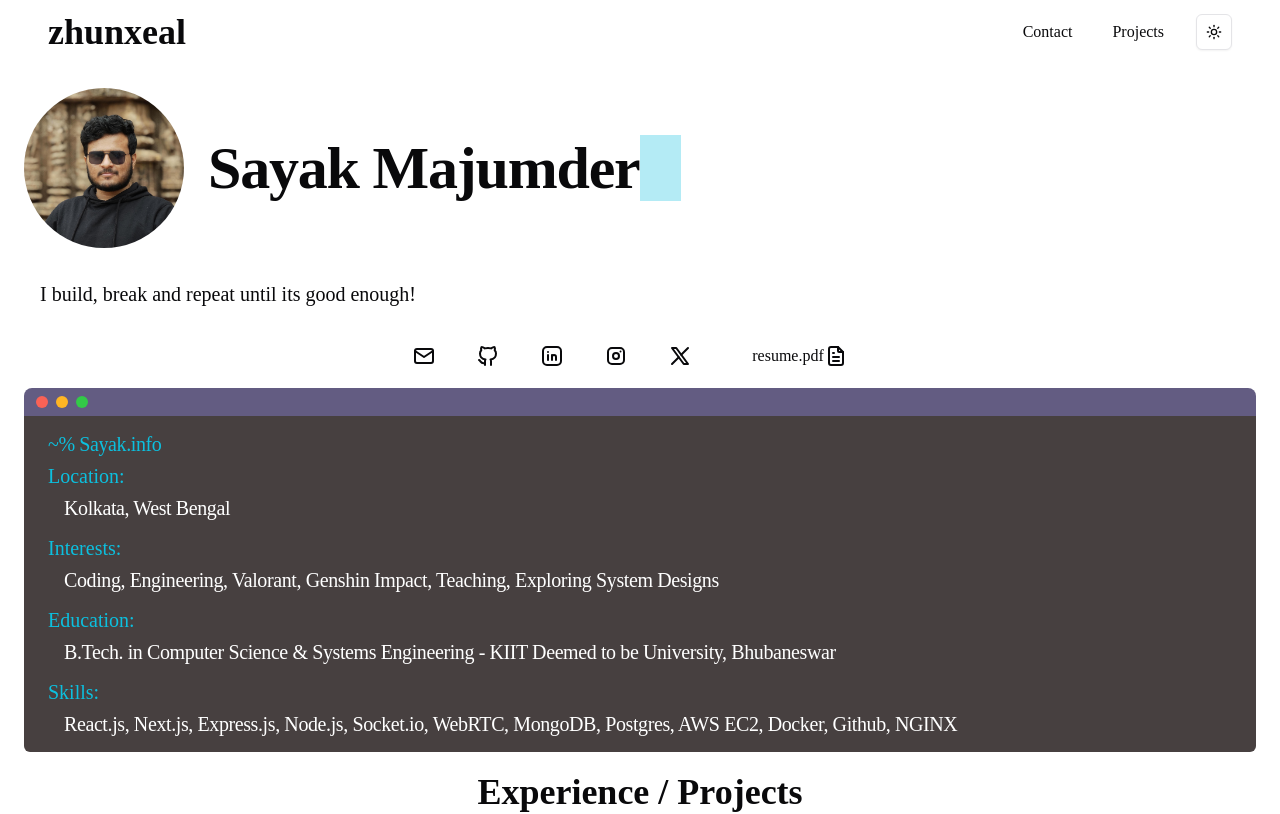
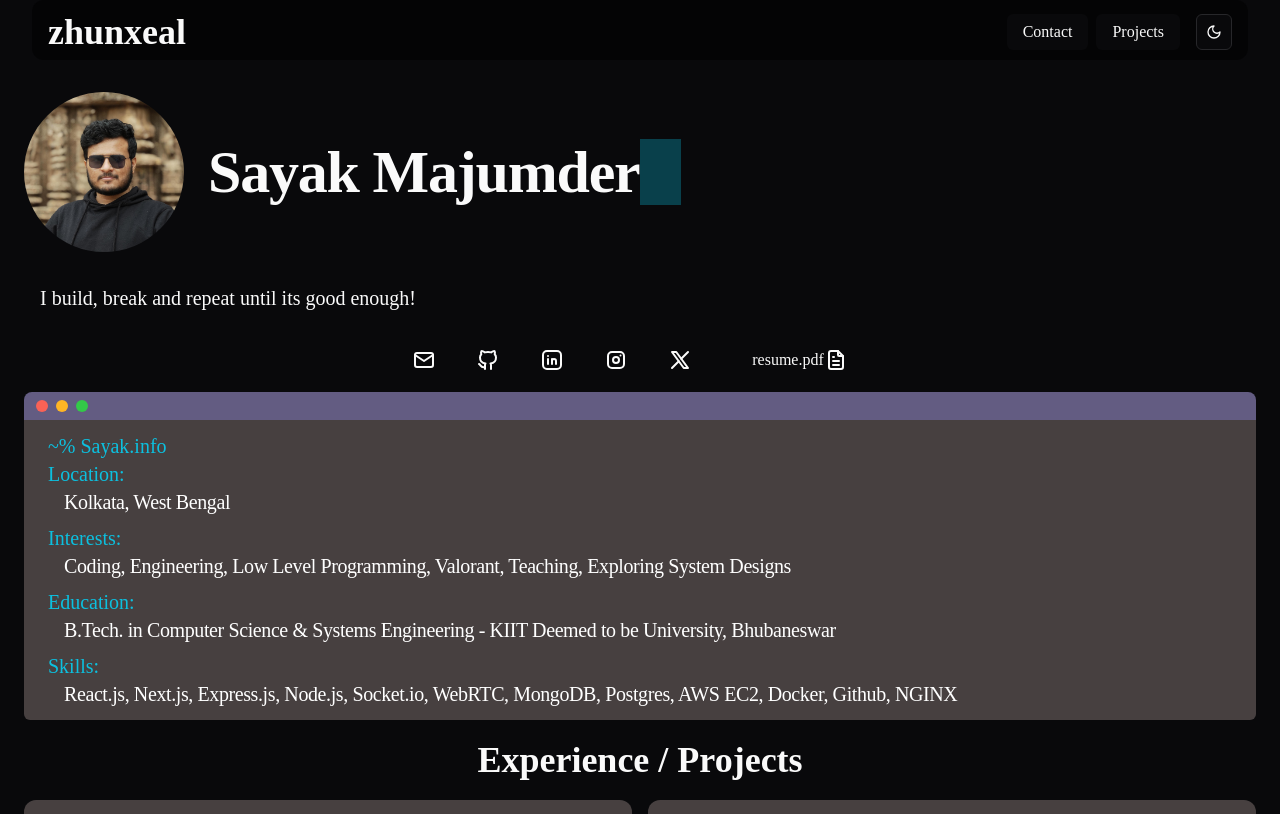
Before and after one commit to jxeal/portfolio, a Next.js app: page / in a window 1280 px wide. Shown: the top 814 px of the page. Built offline with nearby package versions, Linux system fonts and the light colour scheme; a web font is replaced by a local one.

Commit message:
Checkpoint -3

```diff
--- a/src/app/layout.tsx
+++ b/src/app/layout.tsx
@@ -33,7 +33,7 @@ export default function RootLayout({
       >
         <ThemeProvider
           attribute="class"
-          defaultTheme="system"
+          defaultTheme="dark"
           enableSystem
           disableTransitionOnChange
         >
--- a/src/app/page.tsx
+++ b/src/app/page.tsx
@@ -4,7 +4,7 @@ export default function Home() {
   return (
     <div>
       <main className="flex flex-col max-w-[800] mx-auto p-4 md:p-6 font-['Clash_Display']">
-        <section id="hero">
+        <section>
           <Hero />
         </section>
         <section id="projects">
--- a/src/components/Appbar.tsx
+++ b/src/components/Appbar.tsx
@@ -5,18 +5,25 @@ import { data } from "@/data/data";
 import ThemeToggle from "../components/ThemeToggle";
 import Contact from "./Contact";
 import { Button } from "./ui/button";
-import { Dialog } from "./ui/dialog";
 
 export default function Appbar() {
   const [isOpen, setIsOpen] = useState(false);
 
   return (
-    <header className="sticky top-0 z-50 appbar-container flex justify-between items-center px-4 pt-3 pb-1 mb-2 bg-white/75 dark:bg-black/75 rounded-xl max-w-[95dvw] md:max-w-[780] mx-auto font-['Clash_Display']">
+    <header
+      className="sticky top-0 z-10 appbar-container flex justify-between items-center px-4 pt-3 pb-2 mb-2 bg-white/50 dark:bg-black/50 rounded-xl max-w-[95dvw] md:max-w-[780] mx-auto font-['Clash_Display']"
+      style={{
+        backdropFilter: "blur(4px)",
+        WebkitBackdropFilter: "blur(4px)",
+      }}
+    >
       <div>
         <h1 className="text-3xl font-semibold md:text-4xl">
-          <a href="#hero" className="">
+          <button
+            onClick={() => window.scrollTo({ top: 0, behavior: "smooth" })}
+          >
             {data.alias}
-          </a>
+          </button>
         </h1>
       </div>
 
@@ -38,36 +45,38 @@ export default function Appbar() {
         >
           <div className="flex flex-col space-y-2 items-center text-center">
             <Contact />
-            <a className="hover:text-accent" href="#projects">
             <Button
               className="bg-background hover:bg-background text-base hover:text-accent"
               variant={"ghost"}
-                onClick={() => setIsOpen(false)}
+              onClick={() => {
+                setIsOpen(false);
+                document
+                  .getElementById("projects")
+                  ?.scrollIntoView({ behavior: "smooth" });
+              }}
             >
               Projects
             </Button>
-            </a>
-            <div className="flex justify-end">
             <ThemeToggle />
-            </div>
           </div>
         </div>
       </div>
 
       {/* Navigation Links (Desktop) */}
-      <div className="hidden md:flex justify-between gap-4 items-center">
+      <div className="hidden md:flex gap-4 items-center">
         <Contact />
-        <a className="hover:text-accent" href="#projects">
         <Button
           className="bg-background hover:bg-background text-base hover:text-accent"
           variant={"ghost"}
+          onClick={() =>
+            document
+              .getElementById("projects")
+              ?.scrollIntoView({ behavior: "smooth" })
+          }
         >
           Projects
         </Button>
-        </a>
-        <div className="flex justify-end">
         <ThemeToggle />
-        </div>
       </div>
     </header>
   );
--- a/src/components/Footer.tsx
+++ b/src/components/Footer.tsx
@@ -11,7 +11,7 @@ export default function Footer() {
         <div>||</div>
         <div>
           <Link
-            className=" text-base hover:text-accent "
+            className="text-base font-medium hover:text-accent "
             href={data.contact_info.linkedin.link}
             target="_blank"
           >
@@ -21,7 +21,7 @@ export default function Footer() {
         <div>||</div>
         <div>
           <Link
-            className=" text-base hover:text-accent "
+            className="text-base font-medium hover:text-accent "
             href={data.contact_info.github.link}
             target="_blank"
           >
--- a/src/components/Terminal.tsx
+++ b/src/components/Terminal.tsx
@@ -10,73 +10,46 @@ const Terminal = () => {
         <div className="header-button red border-[#fdbc3d] w-3 h-3 rounded-full ml-2 border-1 border-solid broder-1 bg-[#ffb524]"></div>
         <div className="header-button red bg-[#33c948] w-3 h-3 rounded-full ml-2 border-1 border-solid border-[#2dbb41]"></div>
       </div>
-      <div className="terminal-window bg-terminal rounded-b-md px-6 py-3 h-fit text-white overflow-y-auto items-end ">
-        <TypingAnimation
-          className="lg:text-xl lg:leading-8 md:text-xl font-medium text-base leading-7 whitespace-pre-wrap text-accent"
-          style={{
-            whiteSpace: "pre-wrap",
-            wordBreak: "break-word",
-          }}
-        >
+      <div className="terminal-window bg-terminal rounded-b-md px-3 md:px-6 py-3 h-fit text-white overflow-y-auto items-end ">
+        <div className="lg:text-xl md:text-xl font-medium text-base text-accent">
           {`~% ${data.first_name}.info`}
-        </TypingAnimation>
+        </div>
         <div className="space-y-2">
           <div>
-            <div className="lg:text-xl lg:leading-8 md:text-xl text-base leading-7 whitespace-pre-wrap font-light text-accent">
+            <div className="lg:text-xl md:text-xl text-base font-light text-accent">
               Location:
             </div>
             <TypingAnimation
-              className="lg:text-xl lg:leading-8 md:text-xl font-light text-base leading-7 whitespace-pre-wrap pl-4"
-              style={{
-                whiteSpace: "pre-wrap",
-                wordBreak: "break-word",
-              }}
+              className="lg:text-xl md:text-xl font-light text-base pl-4"
+              duration={65}
             >
               {`${data.terminal.location}`}
             </TypingAnimation>
           </div>
 
           <div>
-            <div className="lg:text-xl lg:leading-8 md:text-xl text-base leading-7 whitespace-pre-wrap font-light text-accent">
+            <div className="lg:text-xl md:text-xl text-base font-light text-accent">
               Interests:
             </div>
-            <TypingAnimation
-              className="lg:text-xl lg:leading-8 md:text-xl font-light text-base leading-7 whitespace-pre-wrap pl-4"
-              style={{
-                whiteSpace: "pre-wrap",
-                wordBreak: "break-word",
-              }}
-            >
+            <TypingAnimation className="lg:text-xl md:text-xl font-light text-base pl-4">
               {`${data.terminal.interests}`}
             </TypingAnimation>
           </div>
 
           <div>
-            <div className="lg:text-xl lg:leading-8 md:text-xl text-base leading-7 whitespace-pre-wrap font-light text-accent">
+            <div className="lg:text-xl md:text-xl text-base font-light text-accent">
               Education:
             </div>
-            <TypingAnimation
-              className="lg:text-xl lg:leading-8 md:text-xl font-light text-base leading-7 whitespace-pre-wrap pl-4"
-              style={{
-                whiteSpace: "pre-wrap",
-                wordBreak: "break-word",
-              }}
-            >
+            <TypingAnimation className="lg:text-xl md:text-xl font-light text-base pl-4">
               {`${data.terminal.education}`}
             </TypingAnimation>
           </div>
 
           <div>
-            <div className="lg:text-xl lg:leading-8 md:text-xl text-base leading-7 whitespace-pre-wrap font-light text-accent">
+            <div className="lg:text-xl md:text-xl text-base font-light text-accent">
               Skills:
             </div>
-            <TypingAnimation
-              className="lg:text-xl lg:leading-8 md:text-xl font-light text-base leading-7 whitespace-pre-wrap pl-4"
-              style={{
-                whiteSpace: "pre-wrap",
-                wordBreak: "break-word",
-              }}
-            >
+            <TypingAnimation className="lg:text-xl md:text-xl font-light text-base pl-4">
               {`${data.terminal.skills}`}
             </TypingAnimation>
           </div>
--- a/src/components/ui/ProjectData.tsx
+++ b/src/components/ui/ProjectData.tsx
@@ -115,16 +115,19 @@ export function ProjectData() {
                     )}
                   </div>
                 </div>
+                <div>
                   <motion.div
                     layout
                     initial={{ opacity: 0 }}
                     animate={{ opacity: 1 }}
                     exit={{ opacity: 0 }}
                   >
+                    <div className="p-1 mx-2 px-4 text-lg">{active.type}</div>
                     <span className="text-accent bg-neutral-200 dark:bg-neutral-700 flex w-fit p-1 my-1 mx-2 px-4 rounded-3xl ">
                       {active.techStacks}
                     </span>
                   </motion.div>
+                </div>
 
                 <div className="pt-4 relative px-4">
                   <motion.div
--- a/src/data/data.ts
+++ b/src/data/data.ts
@@ -33,8 +33,8 @@ export const data = {
     interests: [
       "Coding",
       " Engineering",
+      " Low Level Programming",
       " Valorant",
-      " Genshin Impact",
       " Teaching",
       " Exploring System Designs",
     ],
--- a/tailwind.config.ts
+++ b/tailwind.config.ts
@@ -1,6 +1,8 @@
 import type { Config } from "tailwindcss";
+import colors from "tailwindcss/colors";
 
 export default {
+  important: true,
   darkMode: ["class"],
   content: [
     "./src/pages/**/*.{js,ts,jsx,tsx,mdx}",
@@ -19,6 +21,7 @@ export default {
         blink: "blink 900ms infinite",
       },
       colors: {
+        ...colors,
         background: "hsl(var(--background))",
         foreground: "hsl(var(--foreground))",
         primary: {
```
Also changed, not shown: src/app/globals.css (+4 -4 lines), src/data/Projects.tsx (+36 -17 lines). Lines whose indentation alone changed are shown as unchanged.
